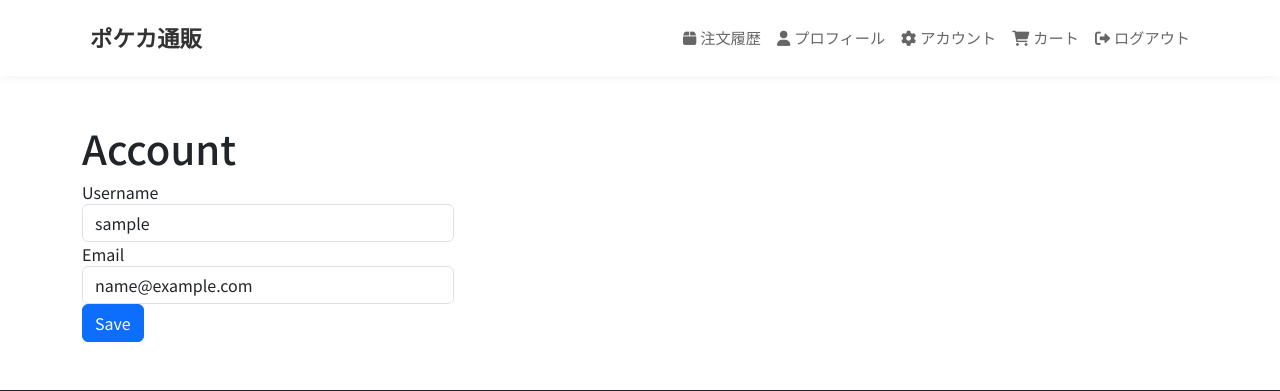
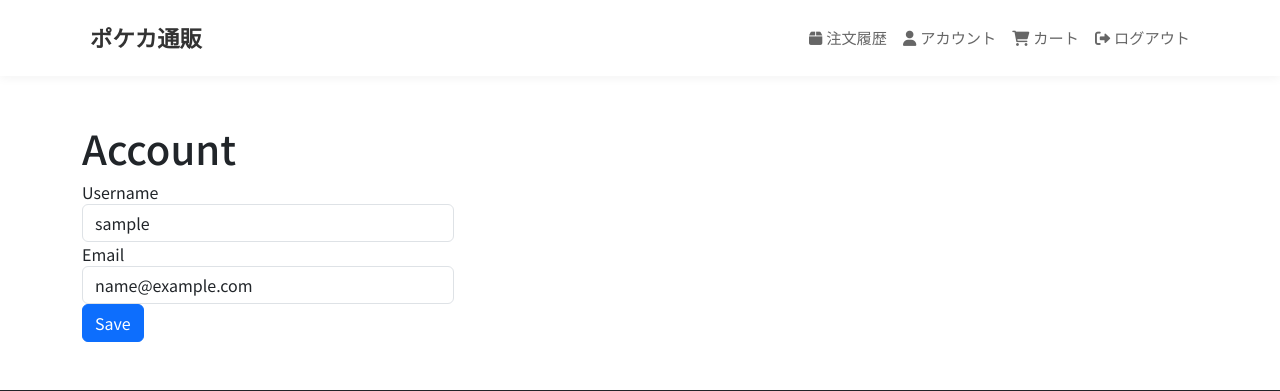
Before and after one commit to yamada0914/django-practice, a Django app: page /account/ in a window 1280 px wide. Shown: the top 391 px of the page. Run offline with Django 3.2, Linux system fonts and the light colour scheme; the visitor is signed in with stand-in values (Sample User, id 1); data comes from the database, SQL or seed files in the repository.

Commit message:
ヘッダーの修正

```diff
--- a/templates/snippets/header.html
+++ b/templates/snippets/header.html
@@ -14,13 +14,8 @@
           </a>
         </li>
         <li class="nav-item">
-          <a class="nav-link" href="/profile/">
-            <i class="fas fa-user me-1"></i>プロフィール
-          </a>
-        </li>
-        <li class="nav-item">
           <a class="nav-link" href="/account/">
-            <i class="fas fa-gear me-1"></i>アカウント
+            <i class="fas fa-user me-1"></i>アカウント
           </a>
         </li>
         <li class="nav-item">
```
